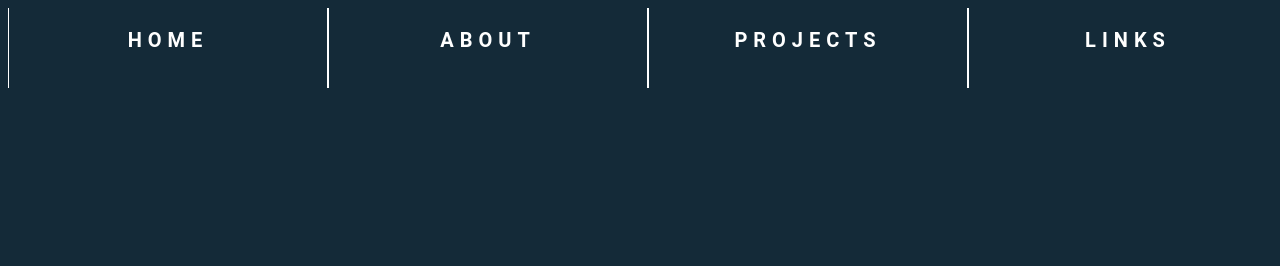
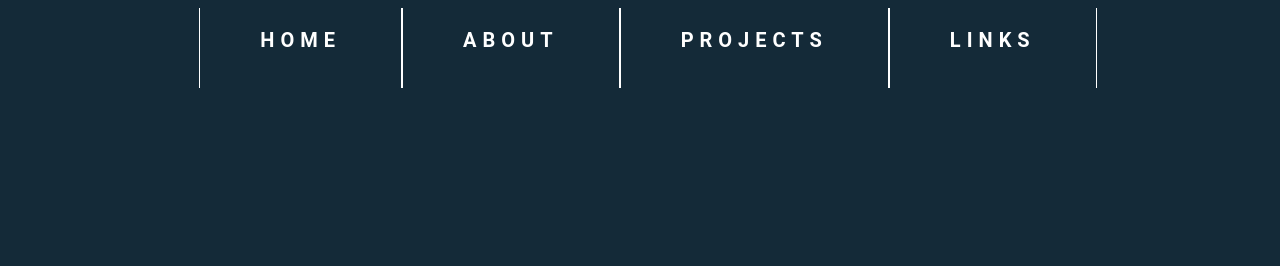
Before and after one commit to richyyun/richyyun.github.io, a plain HTML site: page index.html in a window 1280 px wide. Shown: the top 266 px of the page. Drawn offline with nearby package versions, Linux system fonts and the light colour scheme.

Commit message:
Update navigation.html

```diff
--- a/navigation.html
+++ b/navigation.html
@@ -1,4 +1,4 @@
-<a class="topnav wrapper a" href="index.html">HOME</a>
-<a class="topnav wrapper a" href="about.html">ABOUT</a>
-<a class="topnav wrapper a" href="projects.html">PROJECTS</a>
-<a class="topnav wrapper a" href="links.html">LINKS</a>
+<a class="wrapper a" href="index.html">HOME</a>
+<a class="wrapper a" href="about.html">ABOUT</a>
+<a class="wrapper a" href="projects.html">PROJECTS</a>
+<a class="wrapper a" href="links.html">LINKS</a>
```
